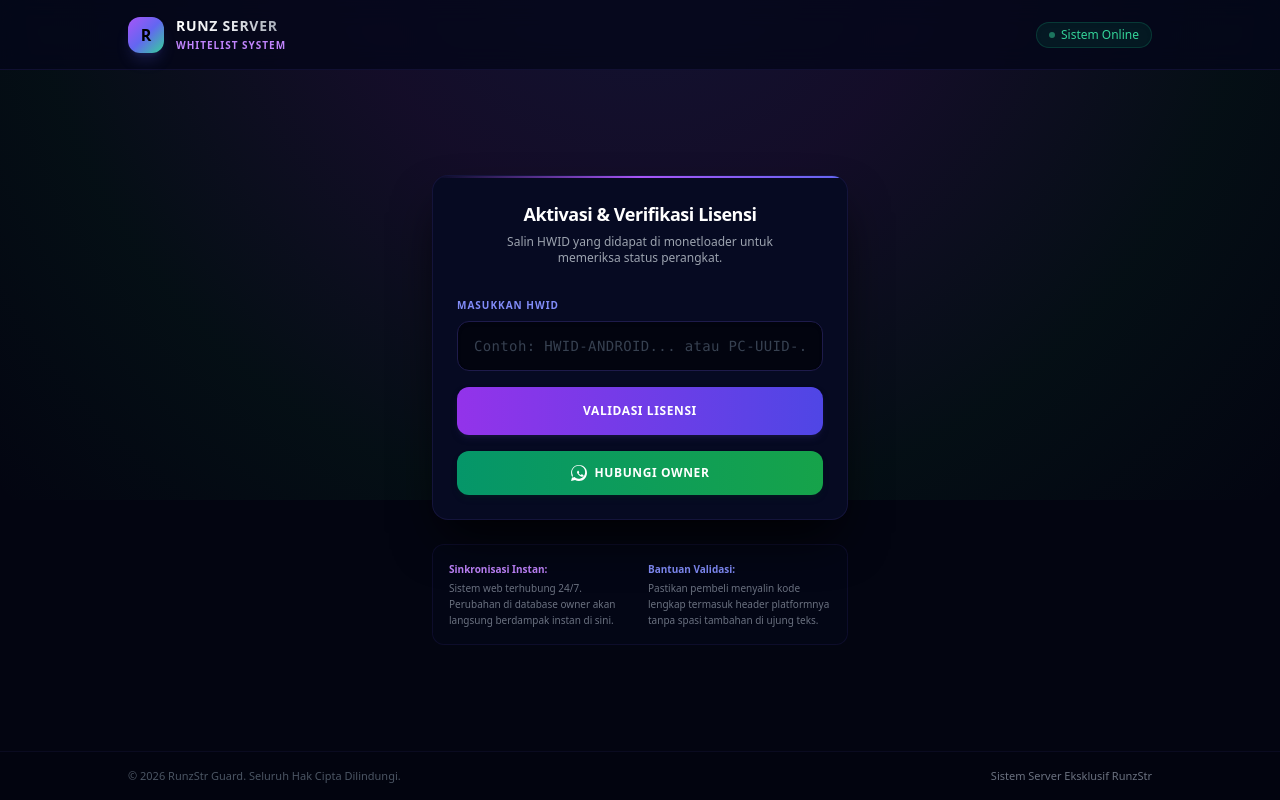
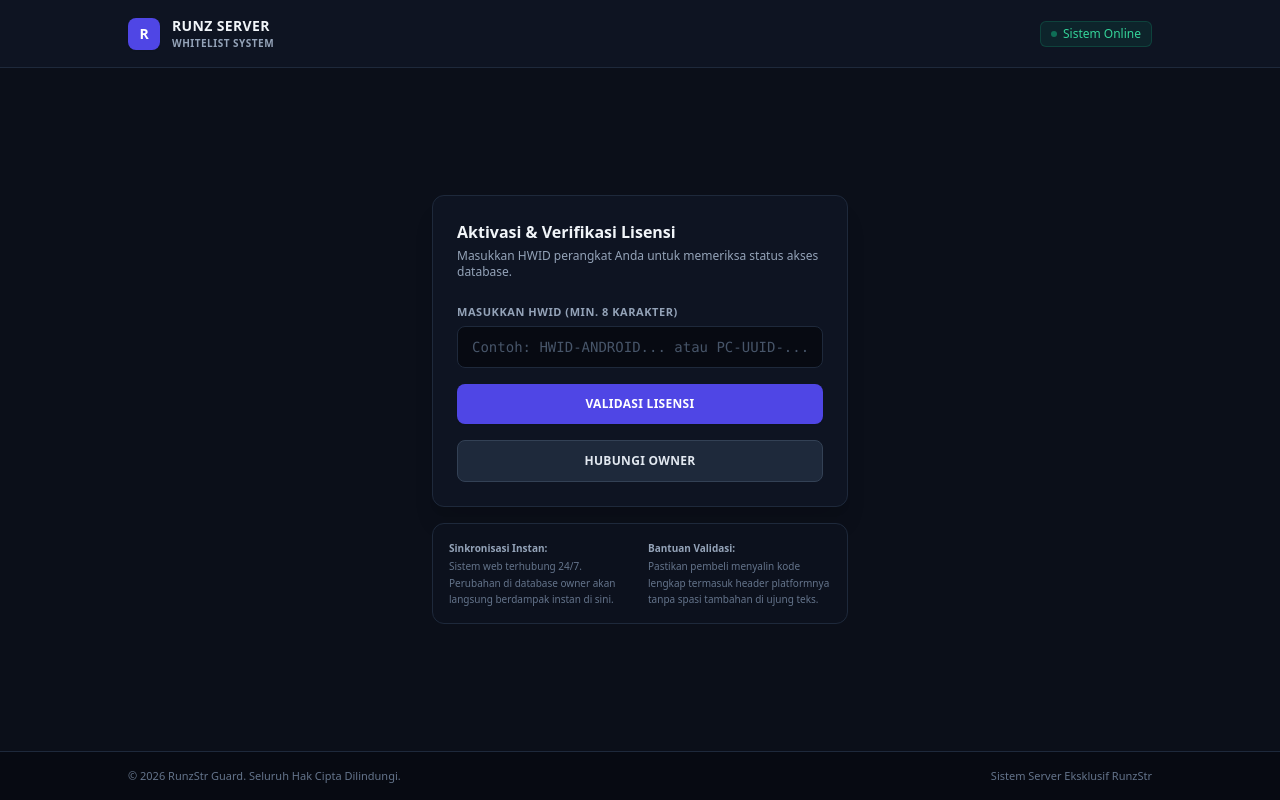
Before and after one commit to HarunEpep/license-runzy-hwid-pcmobile-strgimanggs, a plain HTML site: page index.html in a window 1280 px wide. Drawn offline with nearby package versions, Linux system fonts and the light colour scheme.

Commit message:
Update index.html

```diff
--- a/index.html
+++ b/index.html
@@ -9,63 +9,56 @@
 
   <style>
     body {
-      background-color: #030511;
-    }
-    /* Efek cahaya glow perpaduan Biru, Ungu, dan Hijau di background */
-    .bg-gradient-glow {
-      background: radial-gradient(circle at 50% -20%, rgba(99, 102, 241, 0.15) 0%, rgba(168, 85, 247, 0.1) 35%, rgba(34, 197, 94, 0.05) 70%, rgba(3, 5, 17, 0) 100%);
+      background-color: #0b0f19;
     }
   </style>
 </head>
-<body class="bg-[#030511] text-gray-200 antialiased font-sans min-h-screen flex flex-col justify-between relative overflow-x-hidden selection:bg-purple-500/30 selection:text-purple-300" oncontextmenu="return false;">
+<body class="bg-[#0b0f19] text-gray-300 antialiased font-sans min-h-screen flex flex-col justify-between relative selection:bg-indigo-500/30 selection:text-indigo-200" oncontextmenu="return false;">
 
-  <div class="absolute top-0 left-1/2 -translate-x-1/2 w-full max-w-7xl h-[500px] bg-gradient-glow pointer-events-none"></div>
-
-  <header class="border-b border-indigo-950/50 bg-[#04071a]/80 backdrop-blur-md relative z-10 px-6 py-4">
+  <header class="border-b border-slate-800 bg-[#0e1422] px-6 py-4">
     <div class="max-w-5xl mx-auto flex items-center justify-between">
       <div class="flex items-center gap-3">
-        <div class="w-9 h-9 rounded-xl bg-gradient-to-br from-purple-500 via-indigo-500 to-emerald-400 flex items-center justify-center font-black text-black text-base shadow-lg shadow-indigo-500/20">
+        <div class="w-8 h-8 rounded-lg bg-indigo-600 flex items-center justify-center font-bold text-white text-sm shadow-sm">
           R
         </div>
         <div>
-          <span class="font-bold tracking-wider text-sm bg-gradient-to-r from-white via-gray-200 to-gray-400 bg-clip-text text-transparent block">
+          <span class="font-bold tracking-wide text-sm text-slate-100 block">
             RUNZ SERVER
           </span>
-          <span class="block text-[10px] text-purple-400 font-bold tracking-widest mt-0.5">WHITELIST SYSTEM</span>
+          <span class="block text-[10px] text-slate-400 font-semibold tracking-wider">WHITELIST SYSTEM</span>
         </div>
       </div>
-      <div class="flex items-center gap-4 text-xs font-medium">
-        <span class="flex items-center gap-1.5 px-3 py-1 rounded-full bg-emerald-500/10 text-emerald-400 border border-emerald-500/20 shadow-inner">
-          <span class="w-1.5 h-1.5 rounded-full bg-emerald-400 animate-pulse"></span>
+      <div class="flex items-center text-xs">
+        <span class="flex items-center gap-1.5 px-2.5 py-1 rounded-md bg-emerald-500/10 text-emerald-400 border border-emerald-500/20">
+          <span class="w-1.5 h-1.5 rounded-full bg-emerald-500 animate-pulse"></span>
           Sistem Online
         </span>
       </div>
     </div>
   </header>
 
-  <main class="max-w-md w-full mx-auto px-4 py-16 relative z-10 flex-grow flex flex-col justify-center">
-    <div class="bg-[#060a22] border border-indigo-950/60 rounded-2xl p-6 shadow-2xl shadow-black/90 backdrop-blur-sm relative overflow-hidden">
+  <main class="max-w-md w-full mx-auto px-4 py-12 flex-grow flex flex-col justify-center">
+    <div class="bg-[#0e1422] border border-slate-800 rounded-xl p-6 shadow-xl">
 
-      <div class="absolute top-0 left-0 right-0 h-[2px] bg-gradient-to-r from-transparent via-purple-500 to-indigo-500"></div>
-
-      <div class="text-center mb-8">
-        <h1 class="text-lg font-bold tracking-tight text-white mb-1.5">Aktivasi & Verifikasi Lisensi</h1>
-        <p class="text-xs text-gray-400 max-w-xs mx-auto">
-          Salin HWID yang didapat di monetloader untuk memeriksa status perangkat.
+      <div class="mb-6">
+        <h1 class="text-base font-bold text-slate-100 mb-1">Aktivasi & Verifikasi Lisensi</h1>
+        <p class="text-xs text-slate-400">
+          Masukkan HWID perangkat Anda untuk memeriksa status akses database.
         </p>
       </div>
 
       <form id="licenseForm" class="space-y-4">
         <div>
-          <label class="block text-[10px] font-bold text-indigo-400 tracking-widest uppercase mb-2">
-            MASUKKAN HWID
+          <label class="block text-[11px] font-semibold text-slate-400 uppercase tracking-wider mb-1.5">
+            MASUKKAN HWID (Min. 8 Karakter)
           </label>
           <input
             id="hwidInput"
             type="text"
             placeholder="Contoh: HWID-ANDROID... atau PC-UUID-..."
-            class="w-full bg-[#02040f] border border-indigo-950 focus:border-purple-500/50 focus:ring-1 focus:ring-purple-500/20 rounded-xl px-4 py-3.5 text-sm text-white placeholder-gray-700 outline-none transition-all duration-200 font-mono tracking-wide shadow-inner"
+            class="w-full bg-[#070a12] border border-slate-800 focus:border-indigo-500 rounded-lg px-3.5 py-2.5 text-sm text-slate-100 placeholder-slate-600 outline-none transition-colors duration-150 font-mono"
             required
+            minlength="8"
             autocomplete="off"
           />
         </div>
@@ -73,89 +66,89 @@
         <button
           id="submitBtn"
           type="submit"
-          class="w-full bg-gradient-to-r from-purple-600 to-indigo-600 hover:from-purple-500 hover:to-indigo-500 active:scale-[0.99] text-white font-extrabold text-xs tracking-wider uppercase py-4 rounded-xl transition-all duration-150 shadow-md shadow-indigo-950/50 cursor-pointer"
+          class="w-full bg-indigo-600 hover:bg-indigo-500 active:bg-indigo-700 text-white font-bold text-xs tracking-wide uppercase py-3 rounded-lg transition-colors duration-150 shadow-sm cursor-pointer"
         >
           VALIDASI LISENSI
         </button>
 
         <a
-          href="https://wa.me/628xxxxxxxxxx"
+          href="https://wa.me/6285731899425"
           target="_blank"
-          class="flex items-center justify-center gap-2 w-full bg-gradient-to-r from-emerald-600 to-green-600 hover:from-emerald-500 hover:to-green-500 active:scale-[0.99] text-white font-extrabold text-xs tracking-wider uppercase py-3.5 rounded-xl transition-all duration-150 shadow-md shadow-emerald-950/30 cursor-pointer"
+          class="flex items-center justify-center gap-2 w-full bg-slate-800 hover:bg-slate-700 text-slate-200 font-bold text-xs tracking-wide uppercase py-3 rounded-lg transition-colors duration-150 border border-slate-700 cursor-pointer"
         >
-          <svg class="w-4 h-4 fill-current" viewBox="0 0 24 24">
-            <path d="M.057 24l1.687-6.163c-1.041-1.804-1.588-3.849-1.587-5.946C.06 5.348 5.397 0 12.008 0c3.202.001 6.212 1.246 8.477 3.514 2.266 2.268 3.507 5.28 3.505 8.484-.004 6.657-5.34 12.002-11.95 12.002-.109 0-.218 0-.327-.005-2.002-.031-3.95-.543-5.661-1.48L0 24zm6.59-4.846c1.6.95 3.188 1.449 4.725 1.451 5.405.002 9.803-4.392 9.806-9.799.002-2.618-1.016-5.083-2.868-6.937C16.46 1.917 14.0 1.0 11.382 1.0 5.976 1.0 1.574 5.397 1.571 10.804c-.001 1.631.436 3.22 1.264 4.62l-.999 3.648 3.73-.978zm11.348-4.494c-.24-.12-1.423-.702-1.644-.782-.221-.08-.381-.12-.542.12-.162.24-.622.782-.762.943-.14.16-.28.18-.52.06-.24-.12-.914-.337-1.742-1.076-.644-.575-1.079-1.285-1.205-1.504-.126-.219-.014-.338.106-.457.108-.108.24-.28.36-.42.12-.14.16-.24.24-.4.08-.16.04-.3-.02-.42-.06-.12-.542-1.305-.743-1.785-.195-.468-.393-.404-.542-.412-.139-.007-.3-.008-.461-.008-.162 0-.424.06-.646.301-.222.24-.846.823-.846 2.006 0 1.183.862 2.326.982 2.486.12.16 1.7 2.595 4.116 3.633.575.247 1.024.395 1.374.507.578.184 1.103.158 1.518.096.462-.069 1.423-.581 1.624-1.143.201-.562.201-1.043.142-1.143-.06-.1-.221-.16-.462-.28z"/>
-          </svg>
           HUBUNGI OWNER
         </a>
       </form>
 
-      <div id="resultContainer" class="mt-6 pt-6 border-t border-indigo-950/50 hidden">
+      <div id="resultContainer" class="mt-5 pt-5 border-t border-slate-800 hidden">
 
-        <div id="panelVerified" class="bg-emerald-950/10 border border-emerald-500/30 p-4 rounded-xl flex flex-col items-center text-center space-y-2 hidden">
-          <div class="w-8 h-8 rounded-full bg-emerald-500/20 border border-emerald-400/40 flex items-center justify-center text-emerald-400 text-sm font-bold">
+        <div id="panelVerified" class="bg-emerald-950/20 border border-emerald-800/50 p-4 rounded-lg hidden">
+          <div class="flex items-start gap-3">
+            <div class="w-5 h-5 rounded-full bg-emerald-500/20 border border-emerald-500/40 flex items-center justify-center text-emerald-400 text-xs font-bold flex-shrink-0 mt-0.5">
               ✓
             </div>
             <div>
-            <h3 class="text-xs font-bold text-emerald-400 uppercase tracking-wider">Akses Diizinkan (Verified)</h3>
-            <p id="hwidSuccessText" class="text-[10px] text-emerald-400 font-mono break-all bg-[#02040f] p-2 mt-1.5 rounded border border-indigo-950/40"></p>
-            <p class="text-xs text-gray-300 mt-2 leading-relaxed">
+              <h3 class="text-xs font-bold text-emerald-400 uppercase tracking-wide">Akses Diizinkan (Verified)</h3>
+              <p id="hwidSuccessText" class="text-[10px] text-slate-300 font-mono break-all bg-[#070a12] p-2 mt-2 rounded border border-slate-800"></p>
+              <p class="text-xs text-slate-300 mt-2 leading-relaxed">
                 Selamat! Perangkat kamu terdaftar secara resmi, silahkan masuk ke game untuk memakai fitur.
               </p>
             </div>
           </div>
+        </div>
 
-        <div id="panelNotVerified" class="bg-red-950/10 border border-red-500/30 p-4 rounded-xl flex flex-col items-center text-center space-y-3 hidden">
-          <div class="w-8 h-8 rounded-full bg-red-500/20 border border-red-400/40 flex items-center justify-center text-red-400 text-sm font-bold">
+        <div id="panelNotVerified" class="bg-red-950/20 border border-red-900/50 p-4 rounded-lg hidden">
+          <div class="flex items-start gap-3 mb-3">
+            <div class="w-5 h-5 rounded-full bg-red-500/20 border border-red-500/40 flex items-center justify-center text-red-400 text-xs font-bold flex-shrink-0 mt-0.5">
               ✕
             </div>
             <div>
-            <h3 class="text-xs font-bold text-red-400 uppercase tracking-wider">Akses Ditolak (Unregistered)</h3>
-            <p id="hwidFailText" class="text-[10px] text-red-400 font-mono break-all bg-[#02040f] p-2 mt-1.5 rounded border border-indigo-950/40"></p>
-            <p class="text-xs text-gray-300 mt-2 leading-relaxed">
+              <h3 class="text-xs font-bold text-red-400 uppercase tracking-wide">Akses Ditolak (Unregistered)</h3>
+              <p id="hwidFailText" class="text-[10px] text-slate-300 font-mono break-all bg-[#070a12] p-2 mt-2 rounded border border-slate-800"></p>
+              <p class="text-xs text-slate-300 mt-2 leading-relaxed">
                 HWID tidak ditemukan di database atau lisensi kamu kedaluwarsa. Silakan salin HWID di atas dan hubungi Owner RunzStr untuk pendaftaran HwId.
               </p>
+            </div>
           </div>
           <a
             href="https://wa.me/6285731899425"
             target="_blank"
-            class="inline-flex items-center gap-1.5 text-[11px] font-bold text-white bg-red-600/30 border border-red-500/40 hover:bg-red-600/50 px-4 py-2 rounded-lg transition-all duration-150 cursor-pointer"
+            class="block text-center text-xs font-semibold text-white bg-red-700 hover:bg-red-600 px-4 py-2 rounded-lg transition-colors duration-150 cursor-pointer"
           >
             Daftar Lisensi via WhatsApp
           </a>
         </div>
 
-        <div id="panelError" class="bg-amber-950/20 border border-amber-500/30 p-3 rounded-xl text-center text-xs text-amber-400 hidden">
+        <div id="panelError" class="bg-amber-950/20 border border-amber-900/50 p-3 rounded-lg text-center text-xs text-amber-400 hidden">
           ⚠️ Gagal menyinkronkan data! Terjadi gangguan respon pada sistem API.
         </div>
 
       </div>
     </div>
 
-    <div class="grid grid-cols-1 sm:grid-cols-2 gap-4 text-[10px] text-gray-500 bg-[#04071a]/60 p-4 border border-indigo-950/40 rounded-xl mt-6 leading-relaxed">
+    <div class="grid grid-cols-1 sm:grid-cols-2 gap-4 text-[10px] text-slate-500 bg-[#0e1422]/50 p-4 border border-slate-800 rounded-xl mt-4 leading-relaxed">
       <div>
-        <span class="font-bold text-purple-400 block mb-0.5">Sinkronisasi Instan:</span>
+        <span class="font-bold text-slate-400 block mb-0.5">Sinkronisasi Instan:</span>
         Sistem web terhubung 24/7. Perubahan di database owner akan langsung berdampak instan di sini.
       </div>
       <div>
-        <span class="font-semibold text-indigo-400 block mb-0.5">Bantuan Validasi:</span>
+        <span class="font-semibold text-slate-400 block mb-0.5">Bantuan Validasi:</span>
         Pastikan pembeli menyalin kode lengkap termasuk header platformnya tanpa spasi tambahan di ujung teks.
       </div>
     </div>
   </main>
 
-  <footer class="border-t border-indigo-950/30 bg-[#02040f] relative z-10 px-6 py-4 text-center text-[11px] text-gray-600">
+  <footer class="border-t border-slate-800 bg-[#070a12] px-6 py-4 text-center text-[11px] text-slate-500">
     <div class="max-w-5xl mx-auto flex flex-col sm:flex-row items-center justify-between gap-2">
       <div>© <span id="year"></span> RunzStr Guard. Seluruh Hak Cipta Dilindungi.</div>
-      <div class="text-gray-500 font-medium">Sistem Server Eksklusif RunzStr</div>
+      <div class="text-slate-500 font-medium">Sistem Server Eksklusif RunzStr</div>
     </div>
   </footer>
 
   <script>
-    // 1. TIMING & FOOTER YEAR SET
     document.getElementById('year').textContent = new Date().getFullYear();
 
-    // 2. AMAN: FITUR ANTI-F12 & CEGAT INSPECT ELEMENT
+    // FITUR ANTI-F12 & CEGAT INSPECT ELEMENT
     document.addEventListener('keydown', function(e) {
       if (e.key === "F12" || e.keyCode === 123) {
         e.preventDefault();
@@ -179,7 +172,7 @@
       debugger;
     }, 100);
 
-    // 3. LOGIKA TOMBOL FORM VALIDASI
+    // LOGIKA TOMBOL FORM VALIDASI
     const form = document.getElementById('licenseForm');
     const hwidInput = document.getElementById('hwidInput');
     const submitBtn = document.getElementById('submitBtn');
@@ -196,9 +189,13 @@
       e.preventDefault();
 
       const rawInput = hwidInput.value;
-      if (!rawInput.trim()) return;
+      const cleanInput = rawInput.trim().toUpperCase();
 
-      const cleanInput = rawInput.trim().toUpperCase();
+      // Validasi tambahan via JS untuk memastikan input minimal 8 karakter
+      if (cleanInput.length < 8) {
+        alert("HWID terlalu pendek. Minimal harus berisi 8 karakter.");
+        return;
+      }
 
       submitBtn.disabled = true;
       submitBtn.textContent = "MENGHUBUNGKAN...";
```
Lines whose indentation alone changed are shown as unchanged.
